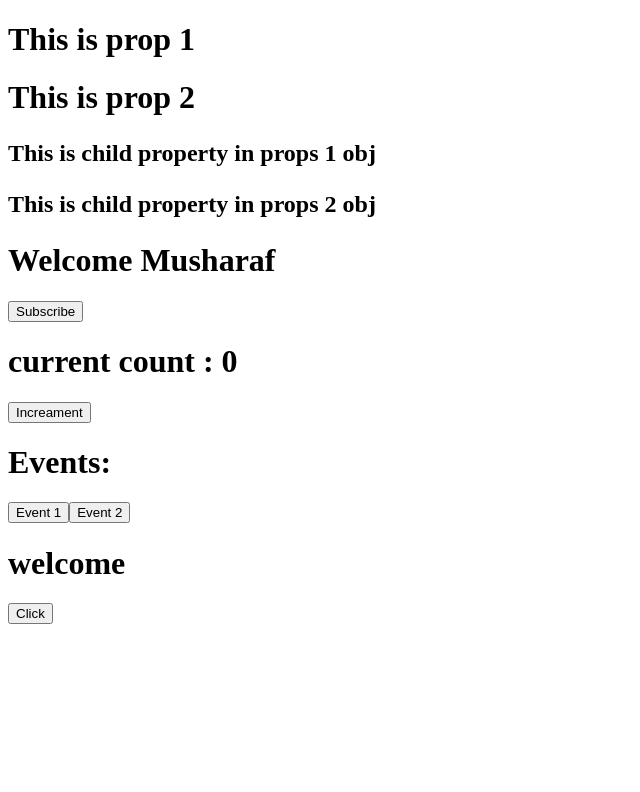
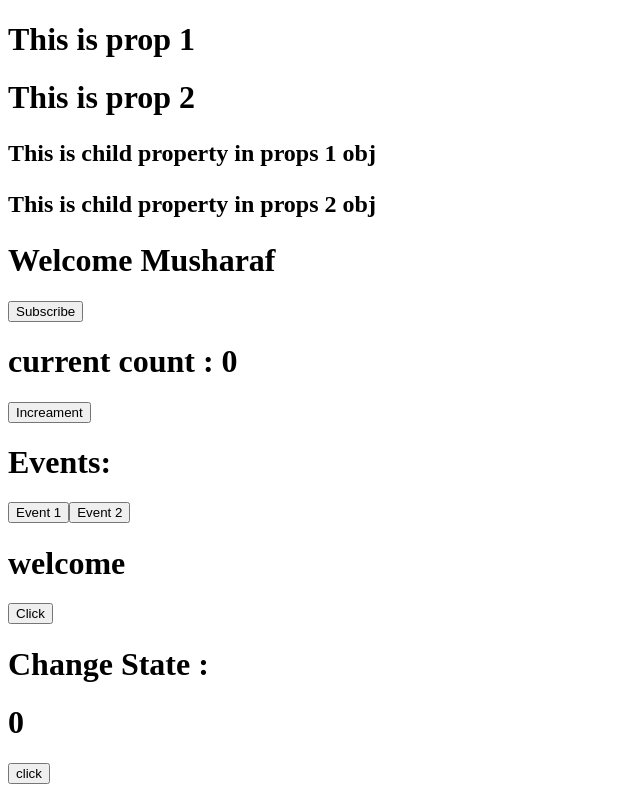
Before and after one commit to mk-Guvi/React-Learning, a React (Vite) app: page / in a window 1280 px wide. Shown: the part 176-968 px from the top of the page, without its empty margins (0-640 px from the left). Before the commit the page ends 808 px from the top, so only its background shows below. Built offline with nearby package versions, Linux system fonts and the light colour scheme.

Commit message:
ChangeState

```diff
--- /dev/null
+++ b/components/ChangeState.js
@@ -0,0 +1,37 @@
+import React from "react";
+
+class Tom extends React.Component {
+  constructor() {
+    super();
+    this.state = {
+      count: 0
+    };
+    this.Listen = this.Listen.bind(this); //to use own method in eventhandlers we need binding
+  }
+  //Listen() {
+  //  this.setState({ count: this.state.count+1
+  //  });
+  //  console.log(this.state)
+  //}
+  Listen(){
+this.setState(prevState => {
+return {
+count:prevState.count + 1
+}
+})
+
+  }
+
+  render() {
+    return (
+      <div>
+        <h1>{this.state.count}</h1>
+
+        <button onClick={this.Listen}>click</button>
+
+      </div>
+    );
+  }
+}
+
+export default Tom;
--- a/src/App.js
+++ b/src/App.js
@@ -7,6 +7,7 @@ import States from "../components/State";
 import SetStates from "../components/SetState";
 import EventHandler from "../components/EventHandler";
 import EventBind from "../components/EventBindings"
+import ChangeState from "../components/ChangeState"
 function App() {
   return (
     <div>
@@ -23,6 +24,10 @@ function App() {
       <h1> Events:</h1>
       <EventHandler />
       <EventBind/>
+      <h1>Change State :</h1>
+      <ChangeState/>
+
+
     </div>
   );
 }
```
